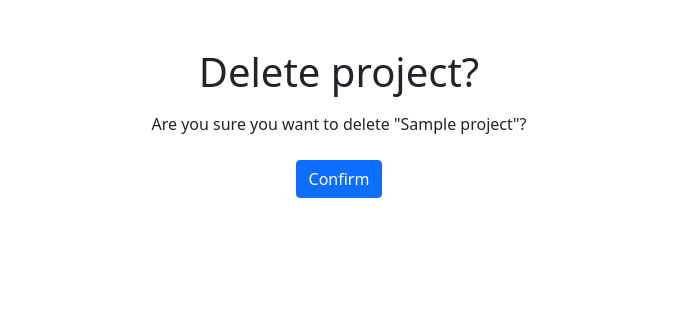
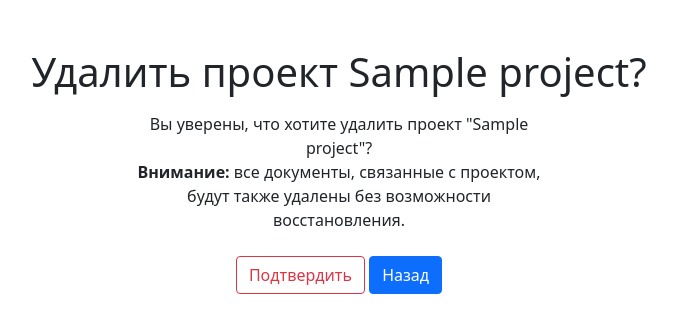
Before and after one commit to sobbaka/metrika_reporter, a Django app: page /1/delete/ in a window 1280 px wide. Shown: the part 40-373 px from the top of the page, without its empty margins (301-978 px from the left). Run offline with Django 3.2, Linux system fonts and the light colour scheme; a user stored in the database is signed in; tables that the repository leaves empty hold one stand-in row (values such as "Sample post").

Commit message:
fix: added buttons and corrected texts
description: added button to delete project, transleted text into russian

```diff
--- a/reporter/templates/reporter/project_delete.html
+++ b/reporter/templates/reporter/project_delete.html
@@ -1,22 +1,27 @@
 {% extends 'base.html' %}
 
 {% block title %}
-    Список проектов
+    Удаление проекта {{ object.name }}
 {% endblock %}
 
 {% block content %}
 
 
-    <h1 class="mt-5 text-center mb-3">Delete project?</h1>
+    <h1 class="mt-5 text-center mb-3">Удалить проект {{ object.name }}?</h1>
     <div class="row justify-content-center">
         <div class="col-lg-4 text-center">
 
             <form method="post">
                 {% csrf_token %}
 
-                <p>Are you sure you want to delete "{{ object }}"?</p>
+                <p>Вы уверены, что хотите удалить проект "{{ object.name }}"? <br>
+                    <strong>Внимание: </strong>все документы, связанные с проектом,
+                    будут также удалены без возможности восстановления.</p>
+<input type="submit" value="Подтвердить" class="btn btn-outline-danger mt-2 mb-2 text-center">
+                <a href="{{ object.get_absolute_url }}" class="btn btn-primary mt-2 mb-2 btn-block">Назад</a>
 
-                <input type="submit" value="Confirm" class="btn btn-primary mt-2 mb-2 text-center">
+
+
             </form>
         </div>
     </div>
--- a/reporter/templates/reporter/project_detail.html
+++ b/reporter/templates/reporter/project_detail.html
@@ -36,6 +36,8 @@
                 <div class="text-center">
                     <a href="{{ project.project_update_url }}" class="btn btn-primary mt-2 mb-2 btn-block">Изменить
                         данные</a>
+
+                    <a href="{% url 'project_delete' pk=project.id %}" class="btn btn-outline-danger mt-2 mb-2">Удалить проект</a>
                 </div>
 
                 <div class="accordion" id="accordionExample">
@@ -146,7 +148,7 @@
       </div>
       <div class="modal-footer">
         <button type="button" class="btn btn-secondary" data-bs-dismiss="modal">Закрыть</button>
-        <button type="submit" class="btn btn-primary text-center">Save changes</button>
+        <button type="submit" class="btn btn-primary text-center">Выдать доступ</button>
       </div>
         </form>
     </div>
```
